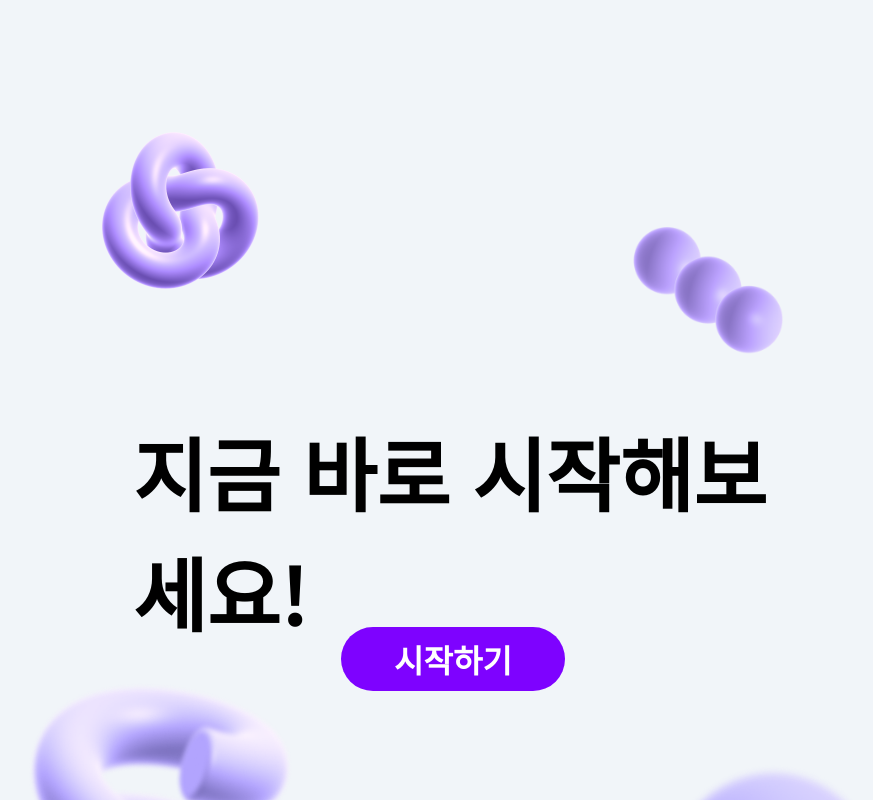
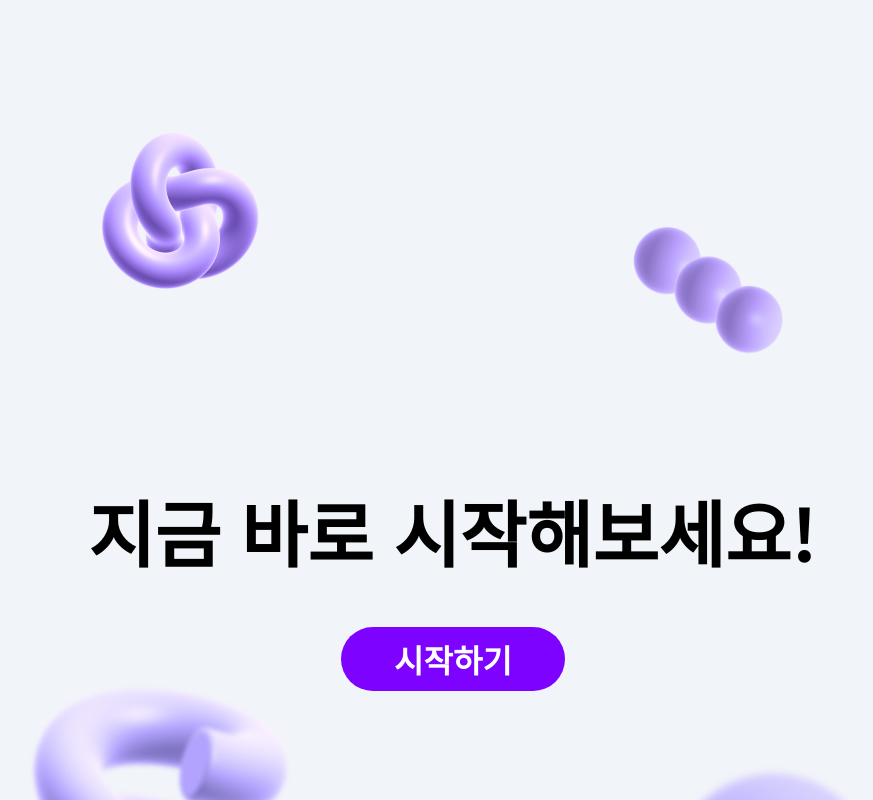
Before and after one commit to ask4git/ask4git.github.io, a Next.js app: page / in a window 1280 px wide. Shown: the part 2680-3480 px from the top of the page, without its empty margins (187-1060 px from the left). Built offline with nearby package versions, Linux system fonts and the light colour scheme.

Commit message:
design: apply lead contact responsive

```diff
--- a/src/components/lead-contact.tsx
+++ b/src/components/lead-contact.tsx
@@ -24,12 +24,9 @@ export const LeadContact = () => {
   const controls = useAnimation();
 
   return (
-    <div className="h-lvh relative">
+    <div className="h-[26rem] md:h-lvh relative">
       <motion.div
-        initial={{
-          opacity: 0,
-          scale: 0,
-        }}
+        initial={{ opacity: 0, scale: 0 }}
         animate={{
           opacity: pageScrollY > 90 ? 1 : 0,
           scale: pageScrollY > 90 ? [1, 1.2, 1.05, 1.1, 1] : 0,
@@ -46,10 +43,7 @@ export const LeadContact = () => {
         /> */}
       </motion.div>
       <motion.div
-        initial={{
-          opacity: 0,
-          scale: 0,
-        }}
+        initial={{ opacity: 0, scale: 0 }}
         animate={{
           opacity: pageScrollY > 90 ? 1 : 0,
           scale: pageScrollY > 90 ? [1, 1.2, 1.05, 1.1, 1] : 0,
@@ -70,10 +64,7 @@ export const LeadContact = () => {
         /> */}
       </motion.div>
       <motion.div
-        initial={{
-          opacity: 0,
-          scale: 0,
-        }}
+        initial={{ opacity: 0, scale: 0 }}
         animate={{
           opacity: pageScrollY > 90 ? 1 : 0,
           scale: pageScrollY > 90 ? [1, 1.2, 1.05, 1.1, 1] : 0,
@@ -90,10 +81,7 @@ export const LeadContact = () => {
         {/* <Image fill src={helix} alt="helix icon" sizes="(max-width: 100%)" /> */}
       </motion.div>
       <motion.div
-        initial={{
-          opacity: 0,
-          scale: 0,
-        }}
+        initial={{ opacity: 0, scale: 0 }}
         animate={{
           opacity: pageScrollY > 90 ? 1 : 0,
           scale: pageScrollY > 90 ? [1, 1.2, 1.05, 1.1, 1] : 0,
@@ -108,19 +96,14 @@ export const LeadContact = () => {
         <img src={"/icons/sphere.png"} alt="sphere icon" className="h-full" />
         {/* <Image fill src={sphere} alt="sphere icon" sizes="(max-width: 100%)" /> */}
       </motion.div>
-      <motion.p className="absolute text-[5rem] top-1/2 left-1/2 -translate-x-1/2 -translate-y-1/2 font-bold">
+
+      <motion.p className="absolute w-full text-center text-3xl md:text-7xl top-1/2 left-1/2 -translate-x-1/2 -translate-y-1/2 font-bold">
         {textArray.map((value, index) => {
           return (
             <motion.span
               initial={{ opacity: 0, scale: 0 }}
-              whileInView={{
-                opacity: 1,
-                scale: 1,
-              }}
-              transition={{
-                duration: 0.6,
-                delay: index * 0.1,
-              }}
+              whileInView={{ opacity: 1, scale: 1 }}
+              transition={{ duration: 0.6, delay: index * 0.1 }}
               key={index}
             >
               {value}
@@ -128,6 +111,7 @@ export const LeadContact = () => {
           );
         })}
       </motion.p>
+
       <motion.button
         initial={{
           opacity: 0,
@@ -148,7 +132,7 @@ export const LeadContact = () => {
         animate={controls}
         onMouseEnter={() => controls.start(shakeAnimation)}
         onMouseLeave={() => controls.start({ scale: 1, rotate: 0 })}
-        className="bg-[#7e02ff] rounded-[2rem] flex items-center justify-center w-56 h-16 text-white absolute cursor-pointer text-[2rem] font-bold top-1/2 left-1/2 -translate-x-1/2 translate-y-24"
+        className="bg-[#7e02ff] rounded-[2rem] flex items-center justify-center w-36 h-9 md:w-56 md:h-16 text-white absolute cursor-pointer text-[1rem] md:text-[2rem] font-bold top-1/2 left-1/2 -translate-x-1/2 translate-y-24"
         onClick={() => {
           router.push("/contact");
           // new Promise(() => {
```
